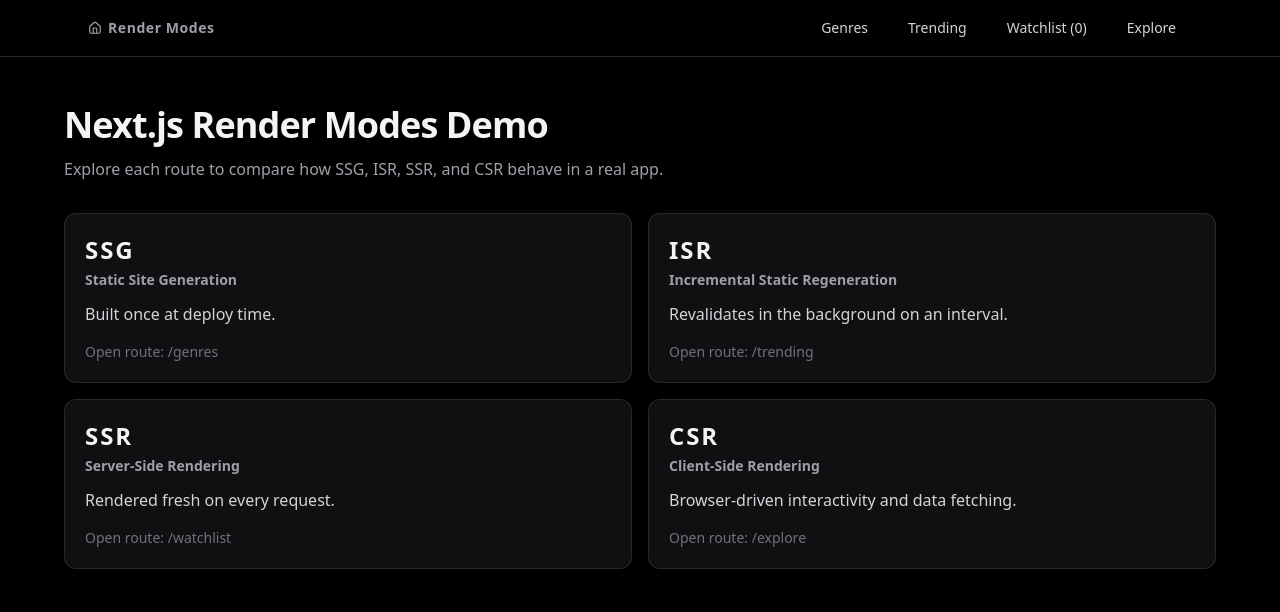
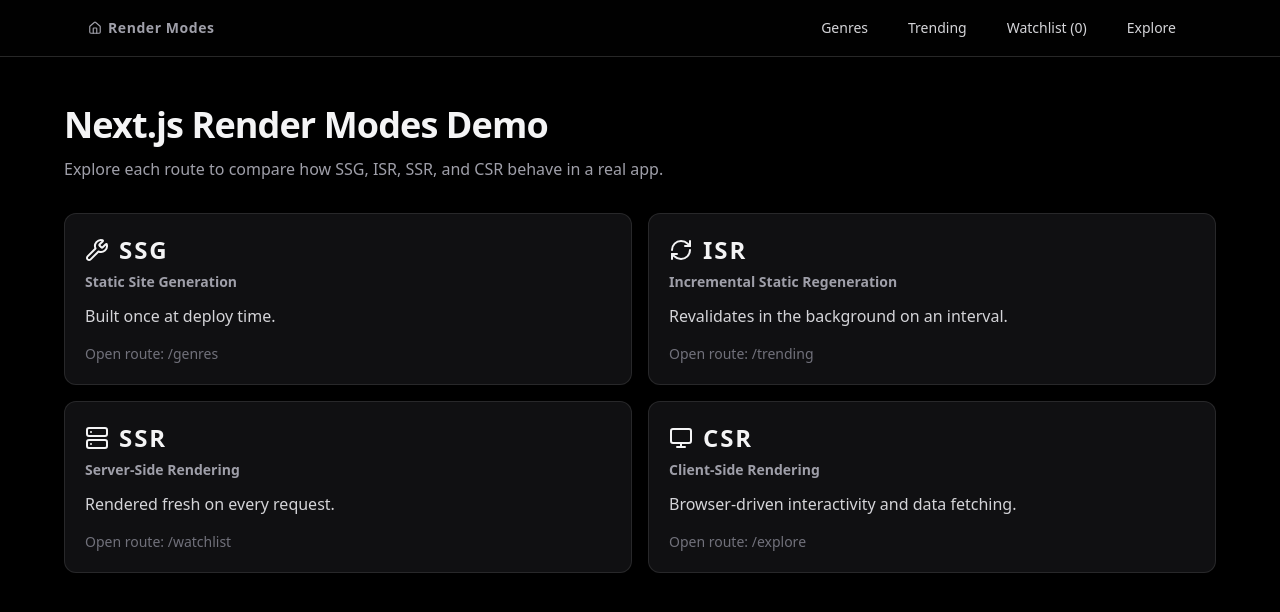
Before and after one commit to SilviuIordache/nextjs-rendering-modes, a Next.js app: page / in a window 1280 px wide. Shown: the top 612 px of the page. Built offline with nearby package versions, Linux system fonts and the light colour scheme.

Commit message:
Add rendering mode icons to cards

```diff
--- a/app/page.tsx
+++ b/app/page.tsx
@@ -1,26 +1,31 @@
 import Link from "next/link";
+import { Monitor, RefreshCw, Server, Wrench } from "lucide-react";
 
 const routes = [
   {
     mode: "SSG",
+    icon: Wrench,
     title: "Static Site Generation",
     description: "Built once at deploy time.",
     href: "/genres",
   },
   {
     mode: "ISR",
+    icon: RefreshCw,
     title: "Incremental Static Regeneration",
     description: "Revalidates in the background on an interval.",
     href: "/trending",
   },
   {
     mode: "SSR",
+    icon: Server,
     title: "Server-Side Rendering",
     description: "Rendered fresh on every request.",
     href: "/watchlist",
   },
   {
     mode: "CSR",
+    icon: Monitor,
     title: "Client-Side Rendering",
     description: "Browser-driven interactivity and data fetching.",
     href: "/explore",
@@ -48,9 +53,12 @@
               href={route.href}
               className="rounded-xl border border-white/10 bg-zinc-900/70 p-5 transition hover:border-white/20 hover:bg-zinc-900"
             >
-              <p className="text-2xl font-extrabold uppercase tracking-[0.08em] text-zinc-100">
-                {route.mode}
-              </p>
+              <div className="inline-flex items-center gap-2.5">
+                <route.icon className="h-6 w-6 text-zinc-100" aria-hidden />
+                <p className="text-2xl font-extrabold uppercase tracking-[0.08em] text-zinc-100">
+                  {route.mode}
+                </p>
+              </div>
               <p className="mt-1 text-sm font-semibold text-zinc-400">
                 {route.title}
               </p>
```
